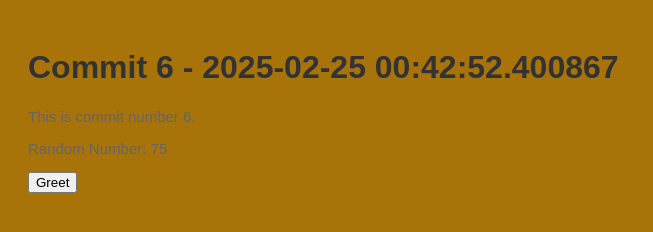
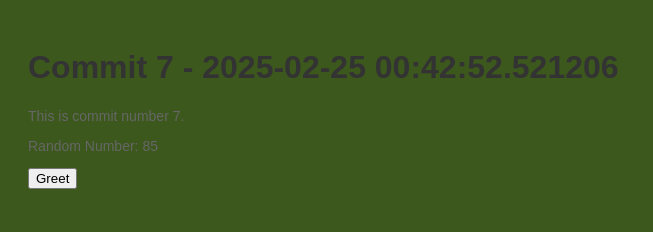
Before and after one commit to stiffs95/myrep-repo-20250225004240, a plain HTML site: page index.html in a window 1280 px wide. Shown: the whole page, without its empty margins (0-653 px from the left). Drawn offline with Linux system fonts and the light colour scheme.

Commit message:
📝 Commit 7 with HTML, CSS, and JS

```diff
--- a/index.html
+++ b/index.html
@@ -2,13 +2,13 @@
     <!DOCTYPE html>
     <html>
     <head>
-        <title>Commit 6 - 2025-02-25 00:42:52.400867</title>
+        <title>Commit 7 - 2025-02-25 00:42:52.521206</title>
         <link rel="stylesheet" href="style.css">
     </head>
     <body>
-        <h1>Commit 6 - 2025-02-25 00:42:52.400867</h1>
-        <p>This is commit number 6.</p>
-        <p>Random Number: 75</p>
+        <h1>Commit 7 - 2025-02-25 00:42:52.521206</h1>
+        <p>This is commit number 7.</p>
+        <p>Random Number: 85</p>
         <button onclick="greet()">Greet</button>
         <script src="script.js"></script>
     </body>
--- a/script.js
+++ b/script.js
@@ -2,4 +2,4 @@
     function greet() {
         alert('Hello from commit ' + commitNumber + '!');
     }
-    var commitNumber = 6;
+    var commitNumber = 7;
--- a/style.css
+++ b/style.css
@@ -1,7 +1,7 @@
 
     body {
         font-family: Arial, sans-serif;
-        background-color: #a87309;
+        background-color: #3c581d;
         padding: 20px;
     }
     h1 {
@@ -9,5 +9,5 @@
     }
     p {
         color: #666;
-        font-size: 15px;
+        font-size: 14px;
     }
```
